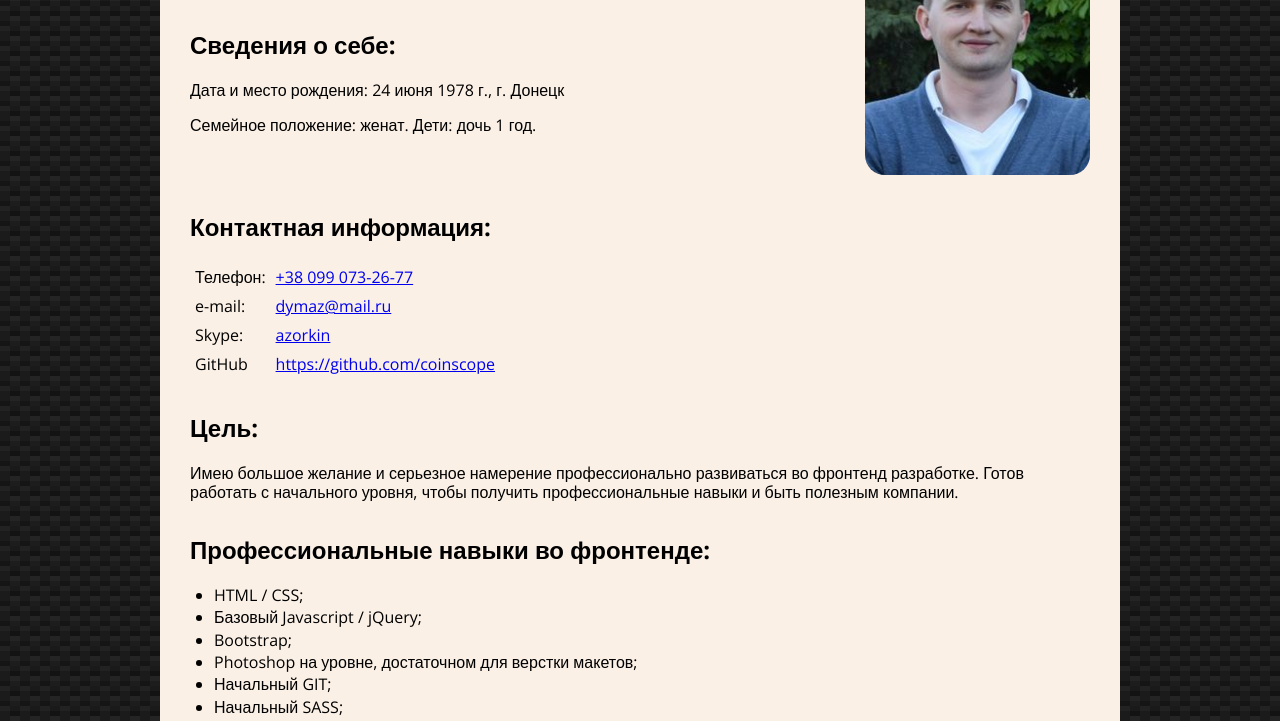
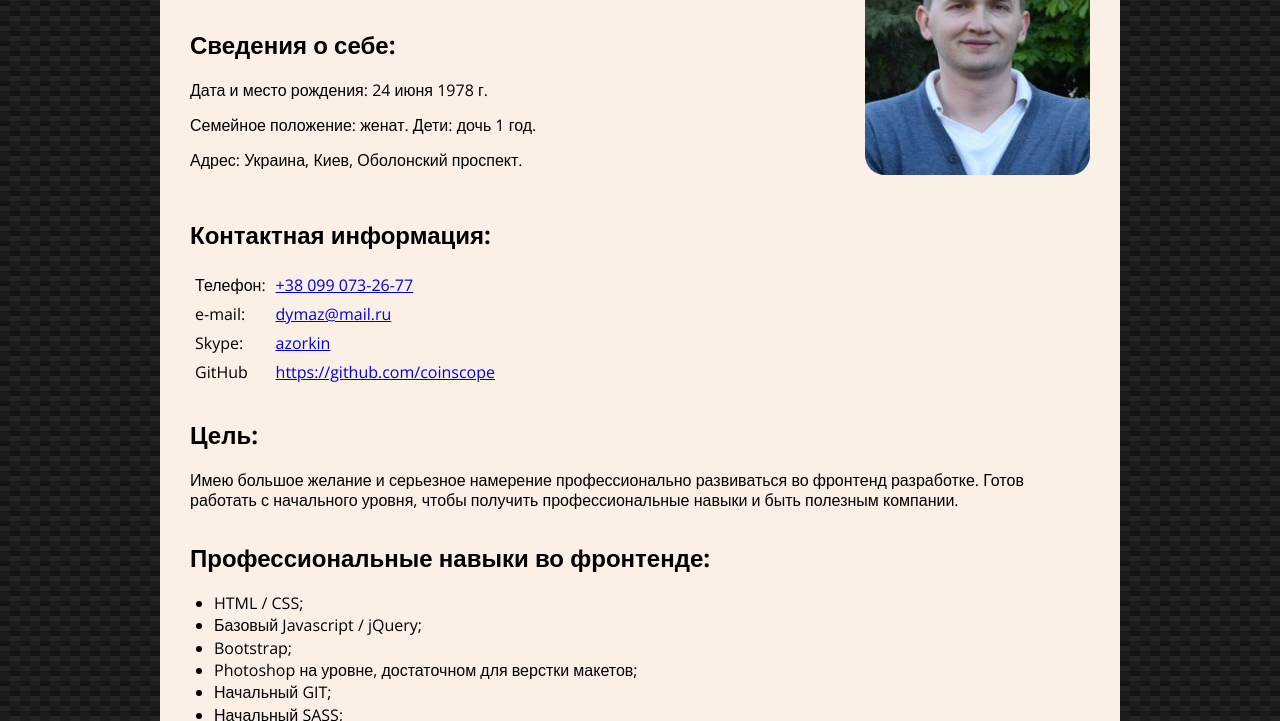
Before and after one commit to azorkin/azorkin.github.io, a plain HTML site: page azorkin_cv.html in a window 1280 px wide. Shown: the part 79-800 px from the top of the page. Drawn offline with nearby package versions, Linux system fonts and the light colour scheme.

Commit message:
address added

```diff
--- a/azorkin_cv.html
+++ b/azorkin_cv.html
@@ -19,8 +19,9 @@
 
           <section class="cv__personal-block">
             <h2 class="cv__personal-info">Сведения о себе:</h2>
-            <p>Дата и место рождения: 24 июня 1978 г., г. Донецк</p>
+            <p>Дата и место рождения: 24 июня 1978 г.</p>
             <p>Семейное положение: женат. Дети: дочь 1 год.</p>
+            <p>Адрес: Украина, Киев, Оболонский проспект.</p>
           </section>
 
         </div>
```
